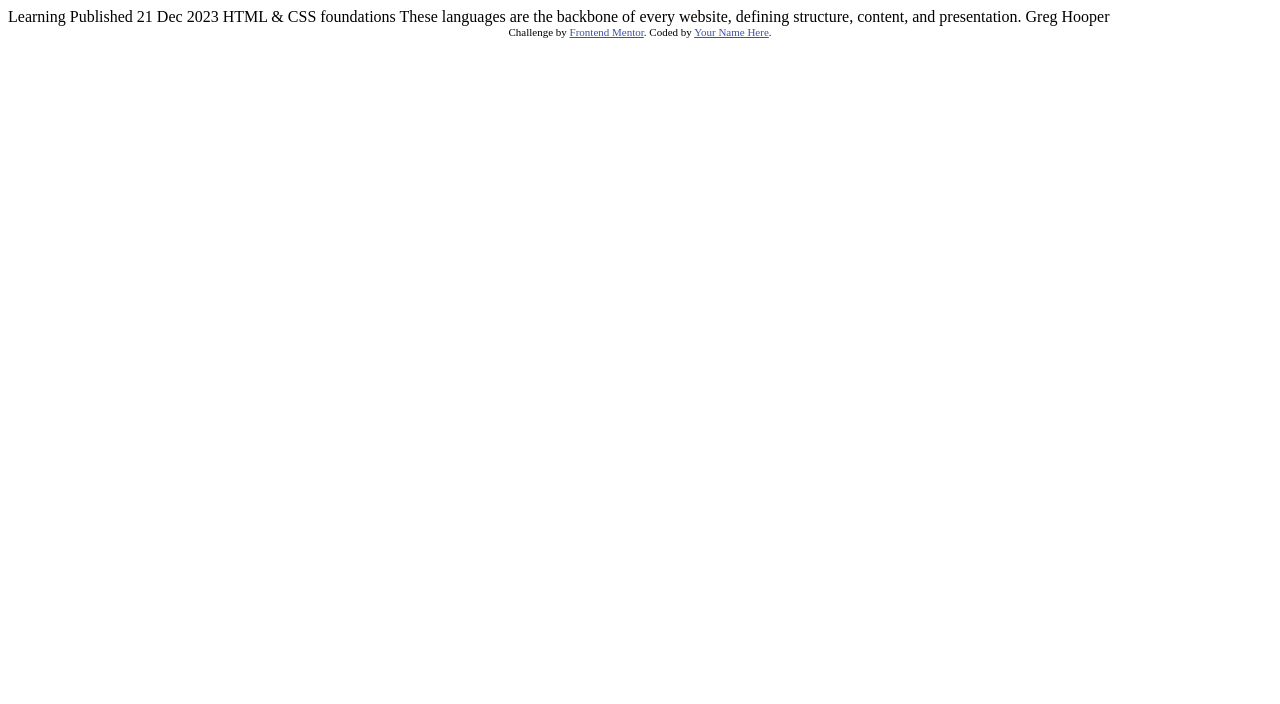
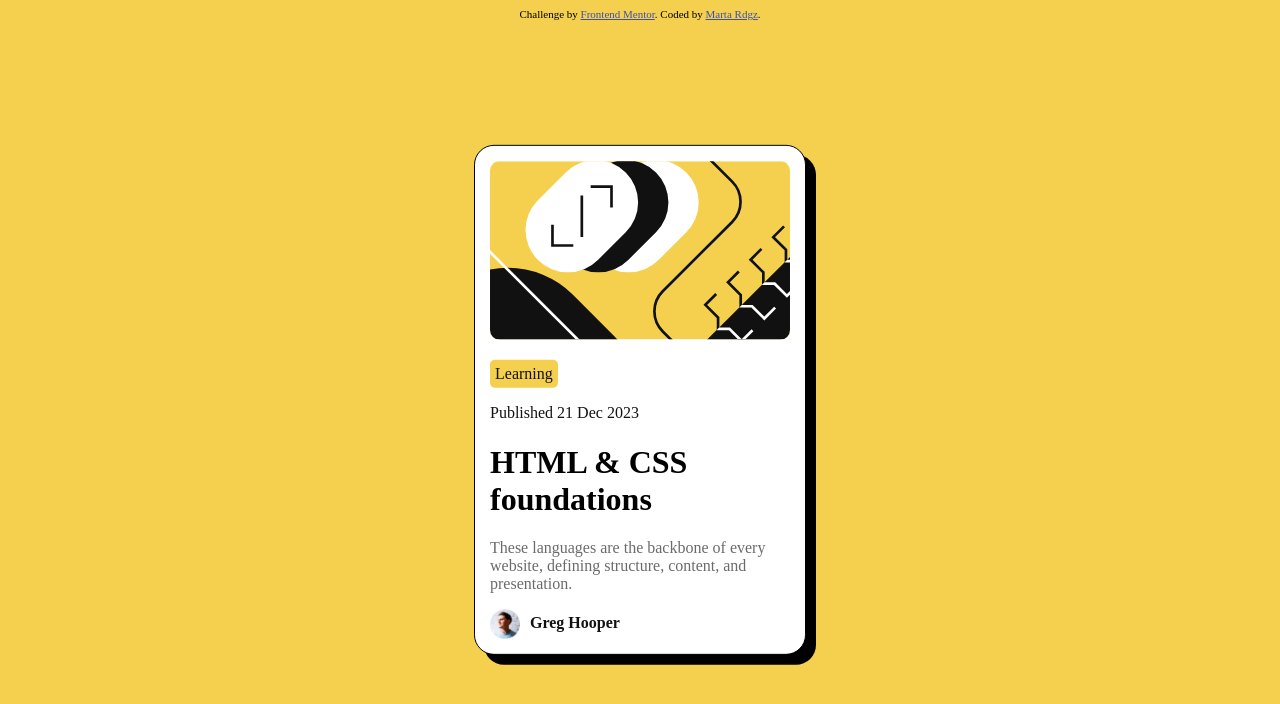
Before and after one commit to marta-00/BlogCard, a plain HTML site: page index.html in a window 1280 px wide. Drawn offline with Linux system fonts and the light colour scheme.

Commit message:
modified:   index.html 	new file:   style.css

```diff
--- a/index.html
+++ b/index.html
@@ -2,33 +2,27 @@
 <html lang="en">
 <head>
   <meta charset="UTF-8">
-  <meta name="viewport" content="width=device-width, initial-scale=1.0"> <!-- displays site properly based on user's device -->
-
+  <meta name="viewport" content="width=device-width, initial-scale=1.0">
   <link rel="icon" type="image/png" sizes="32x32" href="./assets/images/favicon-32x32.png">
-
   <title>Frontend Mentor | Blog preview card</title>
-
-  <!-- Feel free to remove these styles or customise in your own stylesheet 👍 -->
-  <style>
-    .attribution { font-size: 11px; text-align: center; }
-    .attribution a { color: hsl(228, 45%, 44%); }
-  </style>
+  <link rel="stylesheet" href="style.css">
 </head>
 <body>
+  <div class="card">
+    <img src="./assets/images/illustration-article.svg" alt="illustration">
+    <p class="box">Learning</p> <br>
+    <p class="date">Published 21 Dec 2023</p>
+    <h1>HTML & CSS foundations</h1>
+    <p class="desc">These languages are the backbone of every website, defining structure, content, and presentation.</p>
+    <div class="profile">
+      <img src="./assets/images/image-avatar.webp"/>
+      <p>Greg Hooper</p>
+    </div>
+  </div>
 
-  Learning
-
-  Published 21 Dec 2023
-
-  HTML & CSS foundations
-
-  These languages are the backbone of every website, defining structure, content, and presentation.
-
-  Greg Hooper
-
-  <div class="attribution">
+<div class="attribution">
     Challenge by <a href="https://www.frontendmentor.io?ref=challenge" target="_blank">Frontend Mentor</a>.
-    Coded by <a href="#">Your Name Here</a>.
-  </div>
+    Coded by <a href="#">Marta Rdgz</a>.
+</div>
 </body>
 </html>
--- /dev/null
+++ b/style.css
@@ -0,0 +1,69 @@
+:root {
+    --yellow: hsl(47, 88%, 63%);
+    --white: hsl(0, 0%, 100%);
+    --gray500: hsl(0, 0%, 42%);
+    --gray950: hsl(0, 0%, 7%);
+}
+
+body {
+    background-color: var(--yellow);
+}
+
+.card {
+    border: 1px solid black;
+    border-radius: 20px;
+    background-color: var(--white);
+    box-shadow: 10px 10px 0 0 black;
+    padding: 15px;
+    width: 300px;
+    position: absolute;
+    top: 50%;
+    left: 50%;
+    transform: translate(-50%, -50%);
+}
+
+.card img {
+    width: 100%;
+    border-radius: 10px;
+    height: auto;
+}
+
+.box {
+    padding: 5px;
+    border-radius: 5px;
+    display: inline-block;
+    background-color: var(--yellow);
+    color: var(--gray950);
+}
+
+.date {
+    color: var(--gray950);
+    display: inline;
+}
+
+.card h1:hover {
+    color: var(--yellow);
+    cursor: pointer;
+}
+
+.desc {
+    color: var(--gray500);
+}
+.profile img{
+    display: block;
+    width: 30px;
+    height: 30px;
+    float: left;
+}
+
+.profile p {
+    display: inline;
+    clear: left;
+    margin-left: 10px;
+    font-weight: bold;
+    position: relative;
+    top: 5px;
+    color: var(--gray950);
+}
+.attribution { font-size: 11px; text-align: center; }
+.attribution a { color: hsl(228, 45%, 44%); }
```
